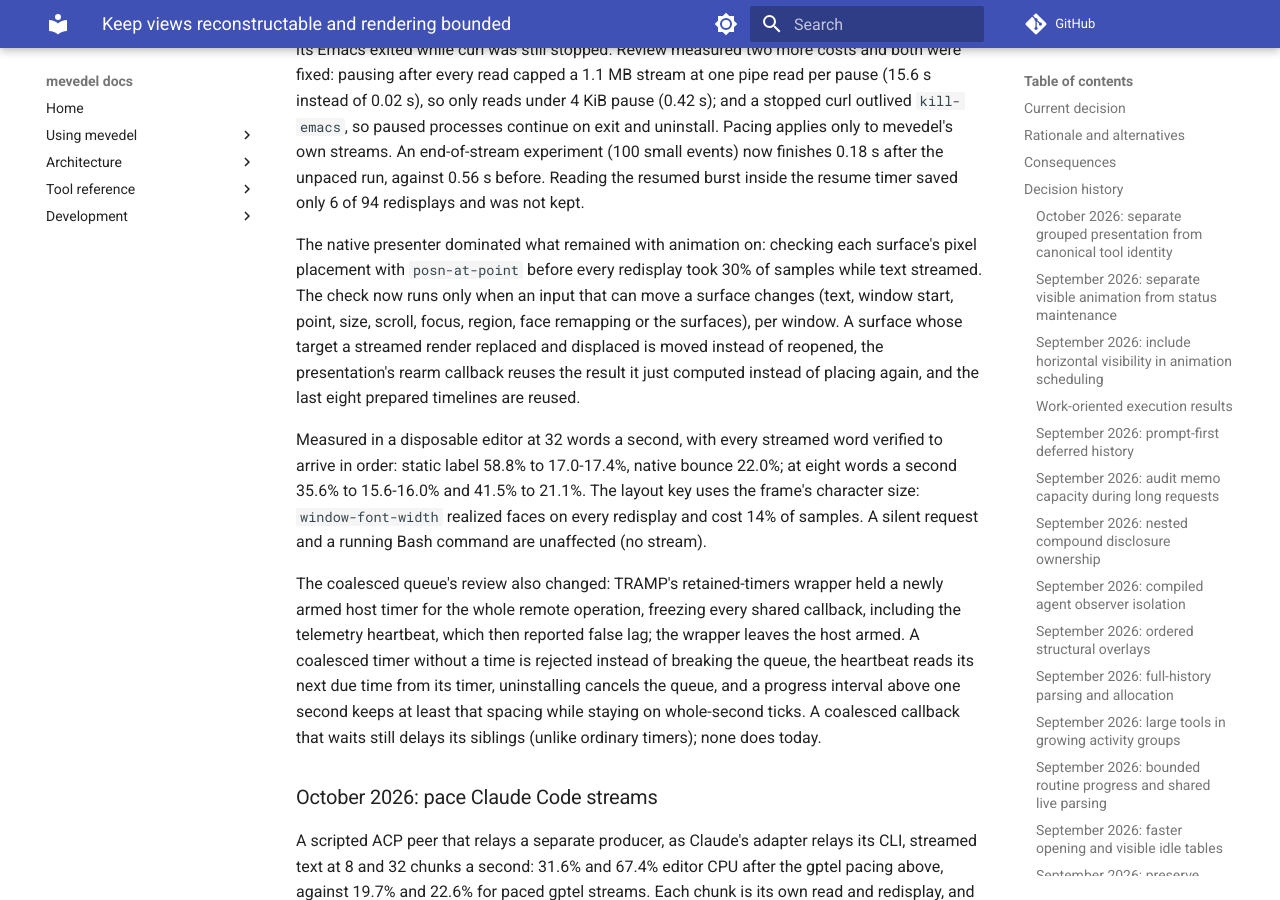
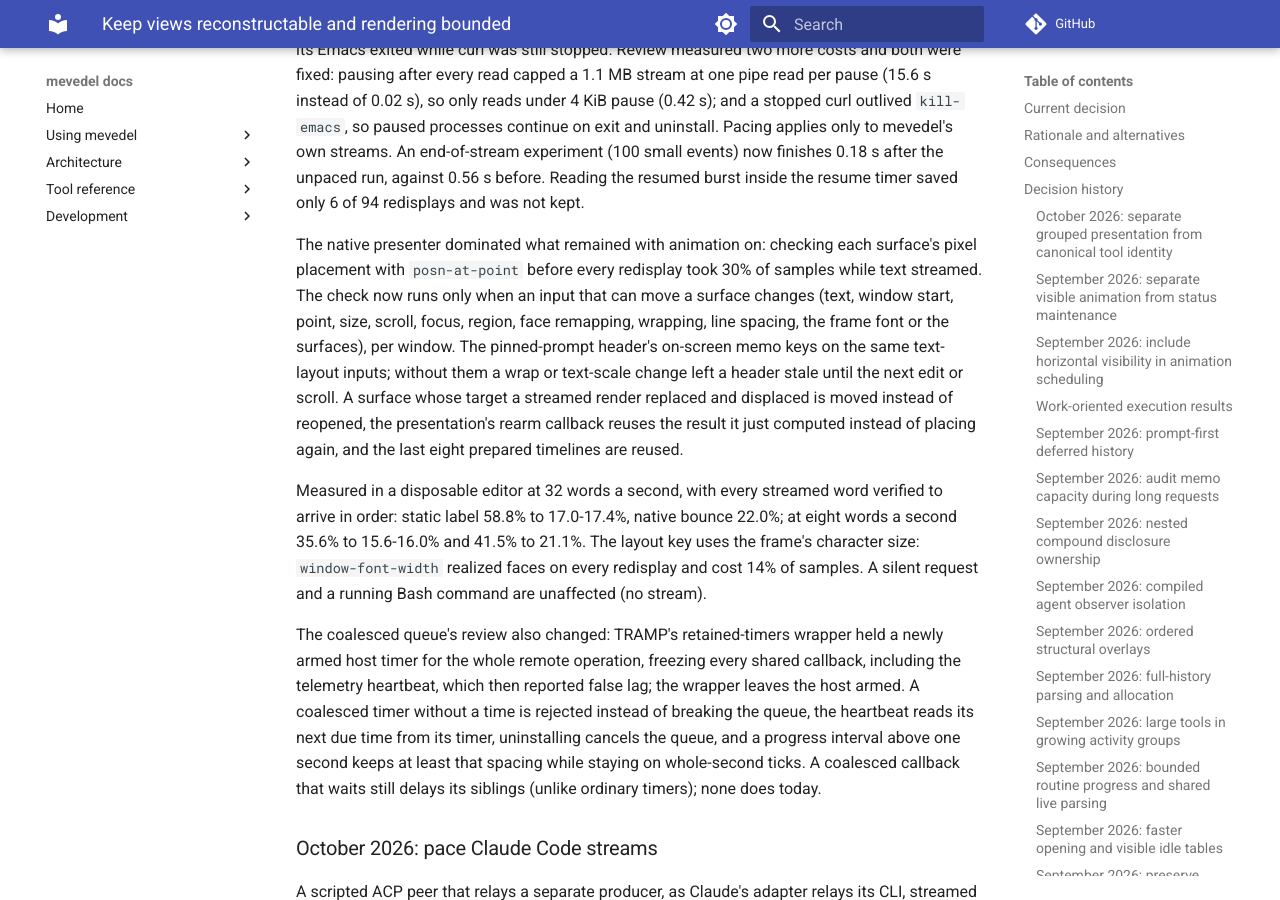
Before and after one commit to FrauH0lle/mevedel, an MkDocs documentation site: the page built from docs/adr/0119-keep-views-reconstructable-and-rendering-bounded.md, in a window 1280 px wide and 900 px high, scrolled down 29337 px. Built offline with MkDocs 1.6.1 and Material for MkDocs 9.7.7, drawn with Linux system fonts in a browser that asks for light colours; comment, search, counter and statistics services are not loaded.

Commit message:
fix(view): Recheck the pinned prompt when text layout changes
The pinned-prompt header memoizes whether a local prompt header is on
screen, keyed on content, invisibility, window start, size and the input
marker.  Toggling wrapping, scaling text, changing line spacing or the
frame font moves the header without touching any of those, so the
archived prompt stayed shown or hidden until the next edit or scroll.

Both that memo and the native presenter's placement key now include one
shared list of cheap text-layout inputs: a copied face remapping, line
spacing, the frame's character size, truncation and word wrapping, and
the window body's pixel size.  The native key thereby also notices
wrapping changes, which it previously missed.

* mevedel-utilities.el (mevedel--window-text-layout): New function.
* mevedel-view.el (mevedel-view--prompt-on-screen-p): Key on it.
* mevedel-view-native.el (mevedel-view-native--layout-key): Ditto.
Require mevedel-utilities instead of autoloading one function.
* test/test-mevedel-view-native.el (mevedel-view-native-install): Capture
the download message of the tampered install.
* docs/view.md, docs/adr/0119-keep-views-reconstructable-and-rendering-bounded.md:
Describe the layout inputs.

```diff
--- a/docs/adr/0119-keep-views-reconstructable-and-rendering-bounded.md
+++ b/docs/adr/0119-keep-views-reconstructable-and-rendering-bounded.md
@@ -1331,7 +1331,10 @@
 surface's pixel placement with `posn-at-point` before every redisplay took 30%
 of samples while text streamed. The check now runs only when an input that can
 move a surface changes (text, window start, point, size, scroll, focus, region,
-face remapping or the surfaces), per window. A surface whose target a streamed
+face remapping, wrapping, line spacing, the frame font or the surfaces), per
+window. The pinned-prompt header's on-screen memo keys on the same text-layout
+inputs; without them a wrap or text-scale change left a header stale until the
+next edit or scroll. A surface whose target a streamed
 render replaced and displaced is moved instead of reopened, the presentation's
 rearm callback reuses the result it just computed instead of placing again,
 and the last eight prepared timelines are reused.
```
Also changed, not shown: docs/view.md (+2 -1 lines), 6 other files.
